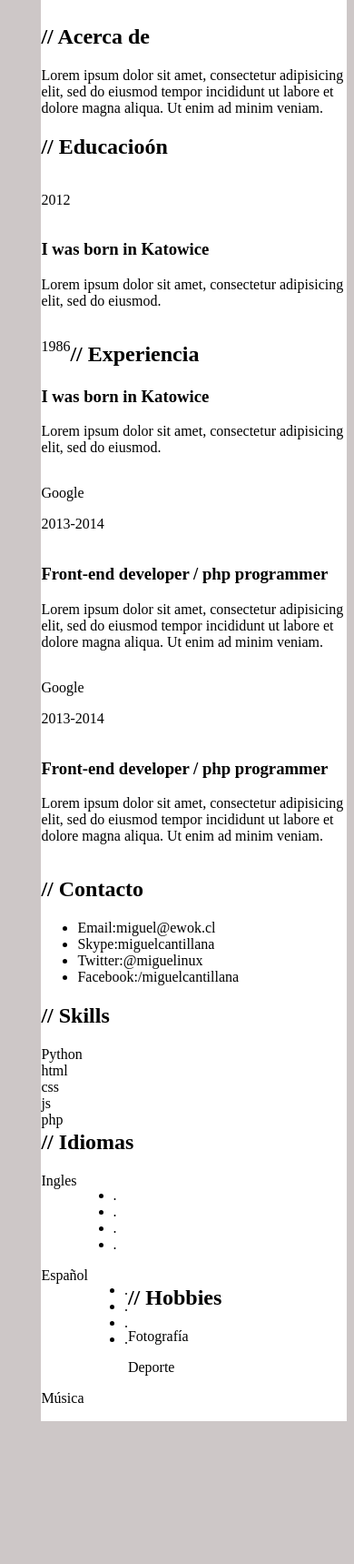
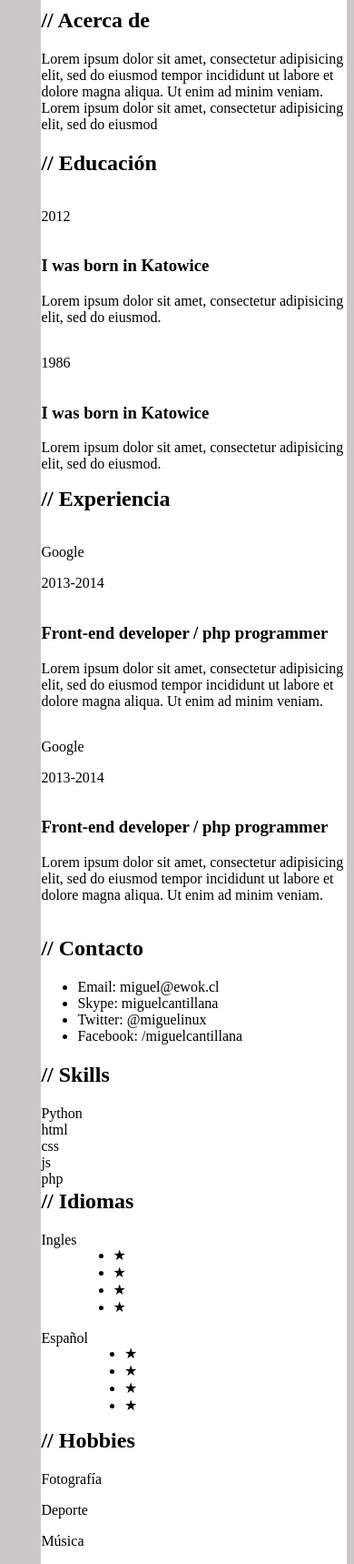
Before and after one commit to danniBr/Ejercicio-Clase-6, a plain HTML site: page index.html in a window 390 px wide. Shown: the part 173-1892 px from the top of the page at 91% size. Before the commit the page ends 1735 px from the top, so only its background shows below. Drawn offline with Linux system fonts and the light colour scheme.

Commit message:
Avance estructura

```diff
--- a/index.html
+++ b/index.html
@@ -4,15 +4,16 @@
 	<meta charset="utf-8">
 	<meta name="viewport" content="width=device-width, initial-scale=1.0">
 	<title>Curriculum</title>
+	<link href="https://fonts.googleapis.com/css?family=Roboto:400,700" rel="stylesheet">
 	<link rel="stylesheet" type="text/css" href="css/estilos.css">
 </head>
 <body>
 	<div class="row">
 		<div class="col-md-offset-1 col-md-8 curriculum">
-			<div class="row">
+			<div class="row header">
 			<div class="col-md-10">
 				<div class="foto">
-					foto aqui
+					<!-- foto aquí -->
 				</div>
 				<h1>Hola mi nombre es <span>Miguel</span> y este es mi resumen</h1>
 			</div>
@@ -20,19 +21,21 @@
 		<div class="row">
 			<!-- Lado izquierdo -->
 			<div class="col-md-7">
+				<!-- Acerca de -->
 				<div class="row">
-					<!-- Acerca de -->
 					<div class="col-md-10">
 						<h2>// Acerca de</h2>
 						<p>Lorem ipsum dolor sit amet, consectetur adipisicing elit, sed do eiusmod
-						tempor incididunt ut labore et dolore magna aliqua. Ut enim ad minim veniam.</p>
+						tempor incididunt ut labore et dolore magna aliqua. Ut enim ad minim veniam. Lorem ipsum dolor sit amet, consectetur adipisicing elit, sed do eiusmod</p>
 					</div>
+				</div>
 					<!-- Educación -->
+				<div class="row educacion">
 					<div class="col-md-10">
-						<h2>// Educacioón</h2>
+						<h2>// Educación</h2>
 						<div class="row">
 							<div class="col-md-2">
-								<p>2012</p>
+								<p class="fecha">2012</p>
 							</div>
 							<div class="col-md-8 cuadro">
 								<h3>I was born in Katowice</h3>
@@ -41,7 +44,7 @@
 						</div>
 						<div class="row">
 							<div class="col-md-2">
-								<p>1986</p>
+								<p class="fecha">1986</p>
 							</div>
 							<div class="col-md-8 cuadro">
 								<h3>I was born in Katowice</h3>
@@ -49,7 +52,9 @@
 							</div>
 						</div>
 					</div>
+				</div>
 					<!-- Experiencia -->
+				<div class="row">
 					<div class="col-md-10">
 						<h2>// Experiencia</h2>
 						<div class="row">
@@ -80,46 +85,47 @@
 			<!-- Lado derecho -->
 			<div class="col-md-3">
 				 <!-- Contacto -->
-					<div class="contacto">
+					<div class="row contacto">
 						<h2>// Contacto</h2>
 						<ul>
-							<li><span>Email:</span>miguel@ewok.cl</li>
-							<li><span>Skype:</span>miguelcantillana</li>
-							<li><span>Twitter:</span>@miguelinux</li>
-							<li><span>Facebook:</span>/miguelcantillana</li>
+							<li><span>Email:</span> miguel@ewok.cl</li>
+							<li><span>Skype:</span> miguelcantillana</li>
+							<li><span>Twitter:</span> @miguelinux</li>
+							<li><span>Facebook:</span> /miguelcantillana</li>
 						</ul>
 					</div>
 					<!--Skills-->
-					<div class="skills">
+					<div class="row skills">
 						<h2>// Skills</h2>
 						<div class="row">
-							<div class="col-md-10">
+							<div class="skill col-md-10">
 								Python
 							</div>
 						</div>
 						<div class="row">
-							<div class="col-md-8">
+							<div class="skill col-md-8">
 								html
 							</div>
 						</div>
 						<div class="row">
-							<div class="col-md-6">
+							<div class="skill col-md-6">
 								css
 							</div>
 						</div>
 						<div class="row">
-							<div class="col-md-5">
+							<div class="skill col-md-5">
 								js
 							</div>
 						</div>
 						<div class="row">
-							<div class="col-md-2">
+							<div class="skill col-md-2">
 								php
 							</div>
 						</div>
 					</div>
 					<!-- Idiomas -->
-					<div class="idiomas">
+					<div class="row idiomas">
+						<div class="col-md-10">
 						<h2>// Idiomas</h2>
 						<div class="row">
 							<div class="col-md-6">
@@ -127,10 +133,10 @@
 							</div>
 							<div class="col-md-4">
 								<ul>
-									<li>.</li>
-									<li>.</li>
-									<li>.</li>
-									<li>.</li>
+									<li>★</li>
+									<li>★</li>
+									<li>★</li>
+									<li>★</li>
 								</ul>
 							</div>
 						</div>
@@ -140,16 +146,17 @@
 							</div>
 							<div class="col-md-4">
 								<ul>
-									<li>.</li>
-									<li>.</li>
-									<li>.</li>
-									<li>.</li>
+									<li>★</li>
+									<li>★</li>
+									<li>★</li>
+									<li>★</li>
 								</ul>
 							</div>
 						</div>
 					</div>
+					</div>
 					<!-- Hobbies -->
-					<div class="hobbies">
+					<div class="row hobbies">
 						<h2> // Hobbies </h2>
 						<p>Fotografía</p>
 						<p>Deporte</p>
```
